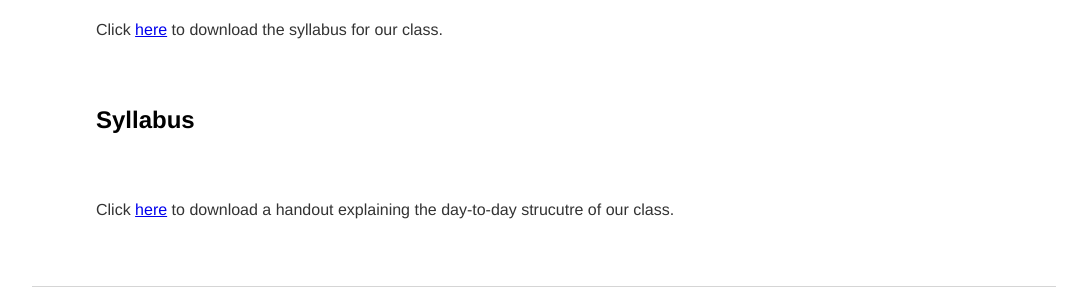
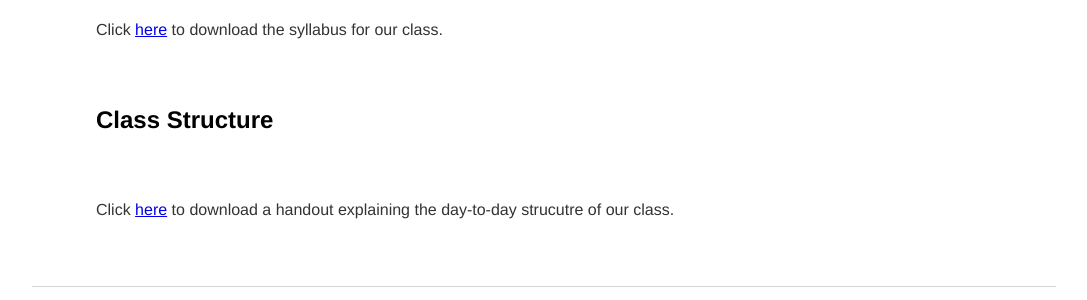
Before and after one commit to kevinjpatton/kevinjpatton.github.io, a Jekyll site: the page built from teaching/phil_3050/syllabus/index.html, in a window 1280 px wide. Shown: the part 482-782 px from the top of the page, without its empty margins (96-1183 px from the left). Built offline with Jekyll 4.4.1, drawn with Linux system fonts in a browser that asks for light colours; Markdown is read by kramdown in place of the engine named in the settings.

Commit message:
Update index.html

```diff
--- a/teaching/phil_3050/syllabus/index.html
+++ b/teaching/phil_3050/syllabus/index.html
@@ -4,5 +4,5 @@
 ---
 <h2>Syllabus</h2>
 <p>Click <a href="/teaching/phil_3050/Phil_3050_Syllabus_Sp2023.pdf" target="_blank">here</a> to download the syllabus for our class.</p>
-<h2>Syllabus</h2>
-<p>Click <a href="/teaching/phil_3050/syllabus/Handout - 3000_4000 Level Class Structure.pdf" target="_blank">here</a> to download a handout explaining the day-to-day strucutre of our class.</p>
+<h2>Class Structure</h2>
+<p>Click <a href="/teaching/commonresources/Handout - 3000_4000 Level Class Structure.pdf" target="_blank">here</a> to download a handout explaining the day-to-day strucutre of our class.</p>
```
